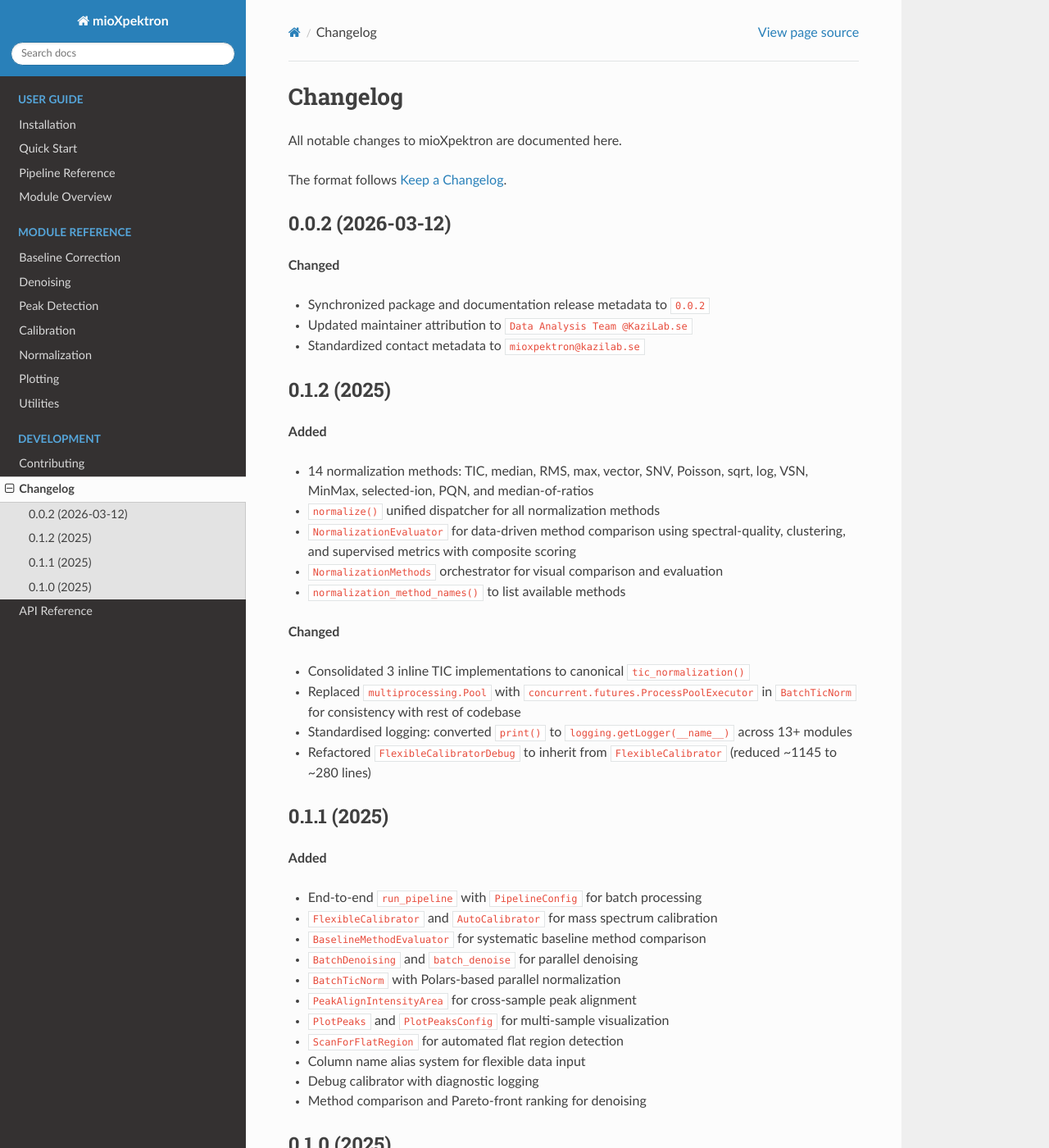
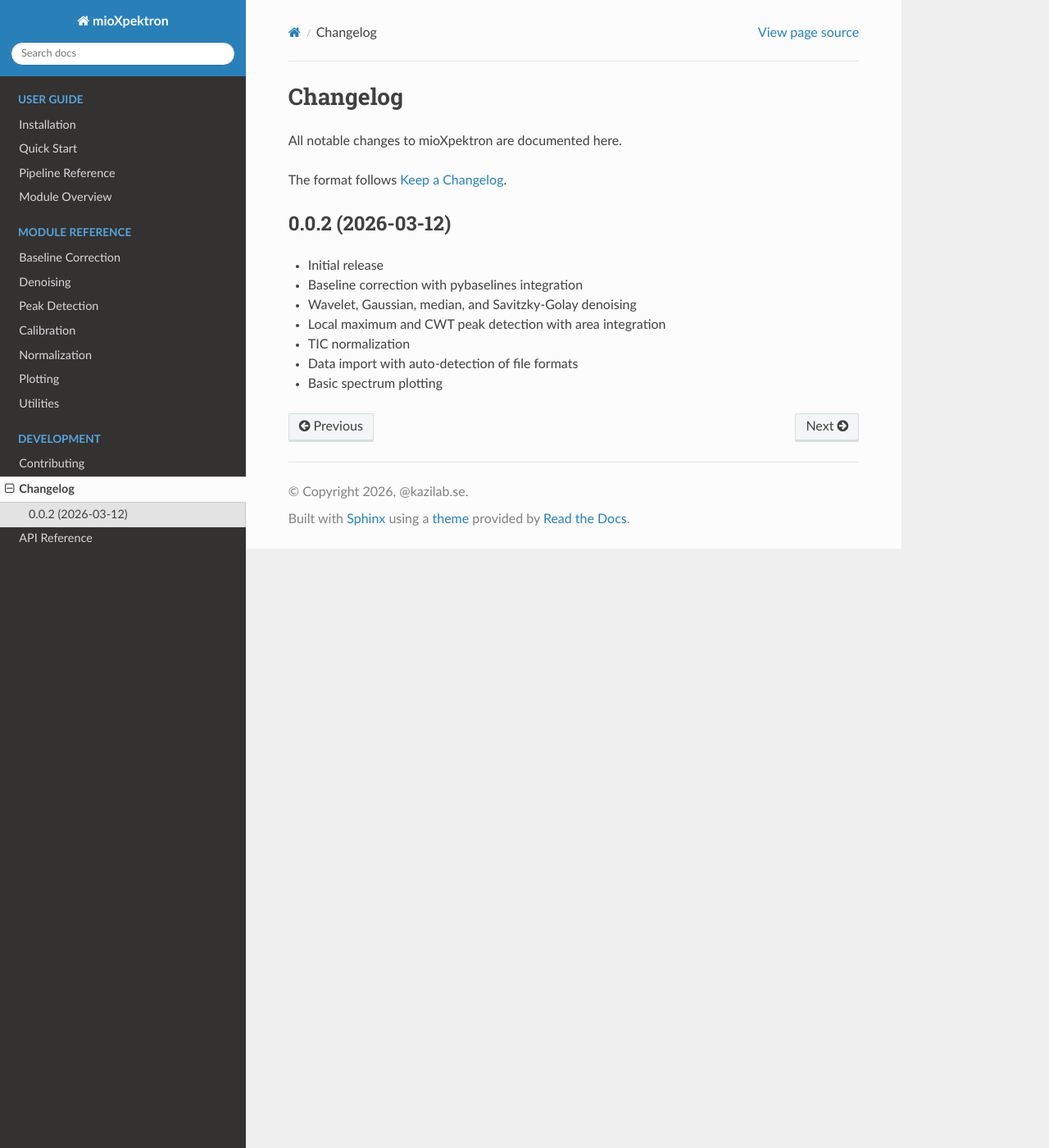
Before and after one commit to kazilab/mioXpektron, a Sphinx documentation site: the page built from docs/changelog.rst, in a window 1280 px wide and 1400 px high. Shown: the whole window at 82% size. Built offline with Sphinx 7.4.7 and the Read the Docs theme 3.1.0, drawn with Linux system fonts in a browser that asks for light colours.

Commit message:
Clean up changelog by removing old entries
Removed outdated changelog entries for versions 0.0.2, 0.1.2, 0.1.1, and 0.1.0.

```diff
--- a/docs/changelog.rst
+++ b/docs/changelog.rst
@@ -7,58 +7,6 @@
 
 0.0.2 (2026-03-12)
 ------------------
-
-**Changed**
-
-- Synchronized package and documentation release metadata to ``0.0.2``
-- Updated maintainer attribution to ``Data Analysis Team @KaziLab.se``
-- Standardized contact metadata to ``mioxpektron@kazilab.se``
-
-0.1.2 (2025)
--------------
-
-**Added**
-
-- 14 normalization methods: TIC, median, RMS, max, vector, SNV, Poisson,
-  sqrt, log, VSN, MinMax, selected-ion, PQN, and median-of-ratios
-- ``normalize()`` unified dispatcher for all normalization methods
-- ``NormalizationEvaluator`` for data-driven method comparison using
-  spectral-quality, clustering, and supervised metrics with composite scoring
-- ``NormalizationMethods`` orchestrator for visual comparison and evaluation
-- ``normalization_method_names()`` to list available methods
-
-**Changed**
-
-- Consolidated 3 inline TIC implementations to canonical ``tic_normalization()``
-- Replaced ``multiprocessing.Pool`` with ``concurrent.futures.ProcessPoolExecutor``
-  in ``BatchTicNorm`` for consistency with rest of codebase
-- Standardised logging: converted ``print()`` to ``logging.getLogger(__name__)``
-  across 13+ modules
-- Refactored ``FlexibleCalibratorDebug`` to inherit from ``FlexibleCalibrator``
-  (reduced ~1145 to ~280 lines)
-
-0.1.1 (2025)
--------------
-
-**Added**
-
-- End-to-end ``run_pipeline`` with ``PipelineConfig`` for batch processing
-- ``FlexibleCalibrator`` and ``AutoCalibrator`` for mass spectrum calibration
-- ``BaselineMethodEvaluator`` for systematic baseline method comparison
-- ``BatchDenoising`` and ``batch_denoise`` for parallel denoising
-- ``BatchTicNorm`` with Polars-based parallel normalization
-- ``PeakAlignIntensityArea`` for cross-sample peak alignment
-- ``PlotPeaks`` and ``PlotPeaksConfig`` for multi-sample visualization
-- ``ScanForFlatRegion`` for automated flat region detection
-- Column name alias system for flexible data input
-- Debug calibrator with diagnostic logging
-- Method comparison and Pareto-front ranking for denoising
-
-0.1.0 (2025)
--------------
-
-**Added**
-
 - Initial release
 - Baseline correction with pybaselines integration
 - Wavelet, Gaussian, median, and Savitzky-Golay denoising
```
